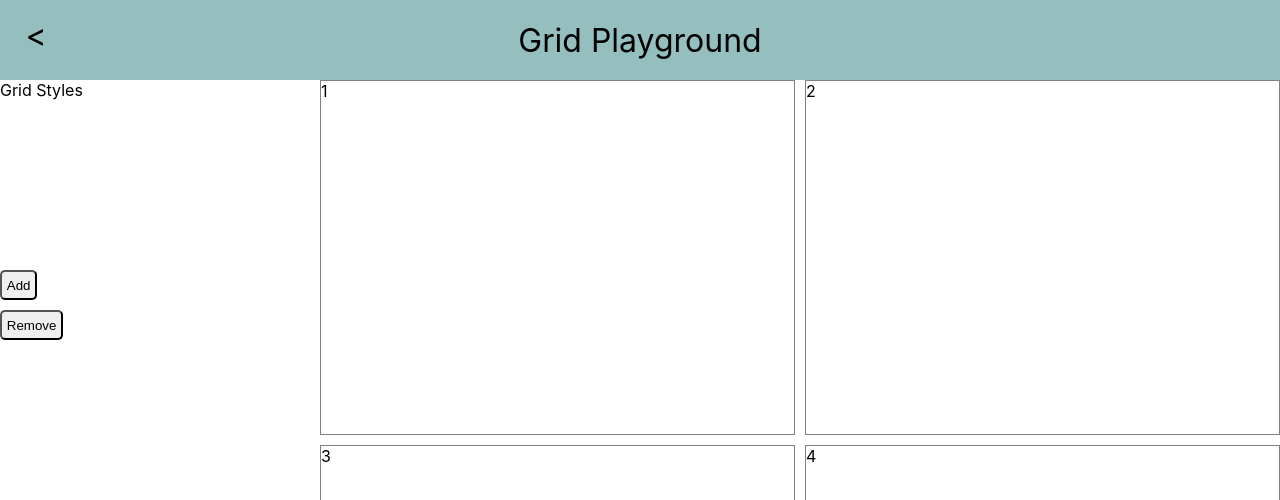
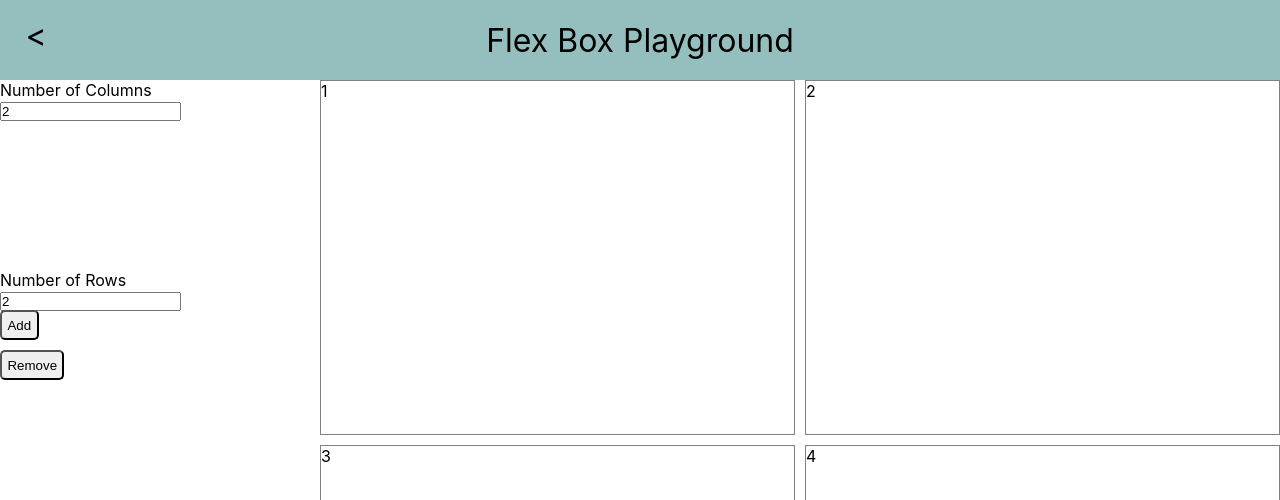
Before and after one commit to timbiles/flex-box, a React (Create React App) app: page / in a window 1280 px wide. Shown: the top 500 px of the page. Built offline with nearby package versions, Linux system fonts and the light colour scheme.

Commit message:
added col/rows

```diff
--- a/src/App.js
+++ b/src/App.js
@@ -9,7 +9,7 @@ import './App.scss';
 class App extends Component {
   state = {
     flex: false,
-    title: 'Grid Playground'
+    title: 'Flex Box Playground'
   };
   render() {
     const { flex, title } = this.state;
--- a/src/Components/grid.js
+++ b/src/Components/grid.js
@@ -1,35 +1,43 @@
 import React, { Component } from 'react';
 import { Grid, SideNav, Main, Cont } from '../styles/gridStyles';
 import {Btn} from '../styles/flex';
+import Loop from './loop';
 
 class grid extends Component {
     state = {
         number: 4
     }
 
-    gridLoop = () => {
-        const {number} = this.state
-        const arr = []
-        for(let i=1; i<=number; i++){
-            arr.push(i)
+    edit = (e, value) => {
+        let arr = []
+        for(let i=1; i<=e; i++){
+            arr.push('1fr')
         }
-        return arr.map((e, i) => (
-            <Cont key={i}>{e}</Cont>
-        ))
+        this.setState({[value]: arr.join(' ')})
     }
 
   render() {
-      const {number} = this.state
+      const {number, columns, rows} = this.state
+      console.log(this.state)
     return (
       <>
         <Grid>
           <SideNav>
-              Grid Styles
+              <div>Number of Columns
+                  <input type="number" defaultValue={2}
+                  onChange={e => this.edit(e.target.value, 'columns')}
+                  />
+              </div>
+              <div>Number of Rows
+                  <input type="number" defaultValue={2}
+                  onChange={e => this.edit(e.target.value, 'rows')}
+                  />
+              </div>
             <Btn grid onClick={() => this.setState({number: number + 1})}>Add</Btn>
             <Btn grid onClick={() => this.setState({number: number -1})}>Remove</Btn>
           </SideNav>
-          <Main>
-            {this.gridLoop()}
+          <Main columns={columns && columns} rows={rows && rows}>
+            <Loop number={number} type='grid'/>
           </Main>
         </Grid>
       </>
--- a/src/Components/loop.js
+++ b/src/Components/loop.js
@@ -1,11 +1,22 @@
 import React from 'react';
+import { Cont } from '../styles/gridStyles';
+import { P } from '../styles/flex';
 
-const loop = () => {
-    return (
-        <div>
-
-        </div>
-    );
+const loop = props => {
+  const { number, width, height } = props;
+  const arr = [];
+  for (let i = 1; i <= number; i++) {
+    arr.push(i);
+  }
+  return arr.map((e, i) =>
+    props.type === 'grid' ? (
+      <Cont key={i}>{e}</Cont>
+    ) : (
+      <P main key={i} width={width && width} height={height}>
+        {e}
+      </P>
+    )
+  );
 };
 
 export default loop;
--- a/src/Components/properties.js
+++ b/src/Components/properties.js
@@ -2,6 +2,7 @@ import React, { Component } from 'react';
 import { Container, Flex, P, Btn, Input } from '../styles/flex';
 import { Modal, Section, Pre } from '../styles/modal';
 import flex from '../data/flex.json';
+import Loop from './loop';
 
 class properties extends Component {
   state = {
@@ -46,19 +47,6 @@ class properties extends Component {
     );
   };
 
-  pLoop = num => {
-    const { width, height } = this.state;
-    const arr = [];
-    for (let i = 1; i <= num; i++) {
-      arr.push(i);
-    }
-    return arr.map((e, i) => (
-      <P main key={i} width={width && width} height={height}>
-        {e}
-      </P>
-    ));
-  };
-
   handleClose = e => {
     if (e.target.id === 'modal') {
       this.setState({ display: false });
@@ -75,7 +63,6 @@ class properties extends Component {
       number,
       display
     } = this.state;
-    console.log(this.state);
 
     return (
       <>
@@ -155,7 +142,11 @@ class properties extends Component {
             width={wrap && wrap.value === 'nowrap' ? 'auto' : '500px'}
             height={wrap && wrap.value === 'nowrap' ? 'auto' : '500px'}
           >
-            {this.pLoop(number)}
+            <Loop type='flex'
+                number={this.state.number}
+                width={this.state.width}
+                height={this.state.height}
+            />
           </Flex>
         </Container>
       </>
--- a/src/styles/gridStyles.js
+++ b/src/styles/gridStyles.js
@@ -8,7 +8,7 @@ export const Grid = styled.div`
 
 export const SideNav = styled.div`
   display: inline-grid;
-  grid-template-rows: 25% 30px 30px;
+  grid-template-rows: 25% repeat(3, 30px);
   grid-template-columns: 0.5fr;
   grid-row-gap: 10px;
 `;
@@ -16,7 +16,8 @@ export const SideNav = styled.div`
 export const Main = styled.div`
   height: 90vh;
   display: grid;
-  grid-template-columns: 1fr 1fr;
+  grid-template-columns: ${props => (props.columns ? props.columns : '1fr 1fr')};
+  grid-template-rows: ${props => (props.rows ? props.rows : '1fr 1fr')};
   grid-gap: 10px;
 `;
 
```
